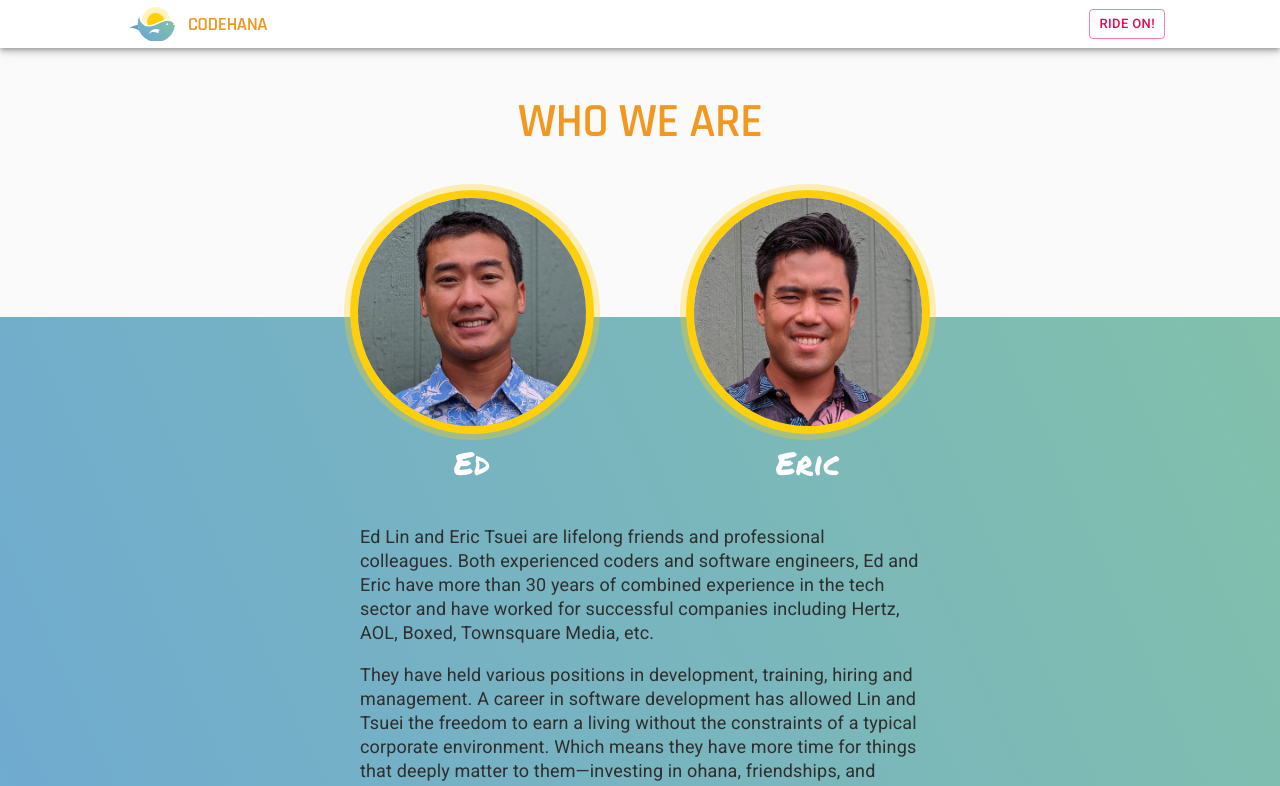
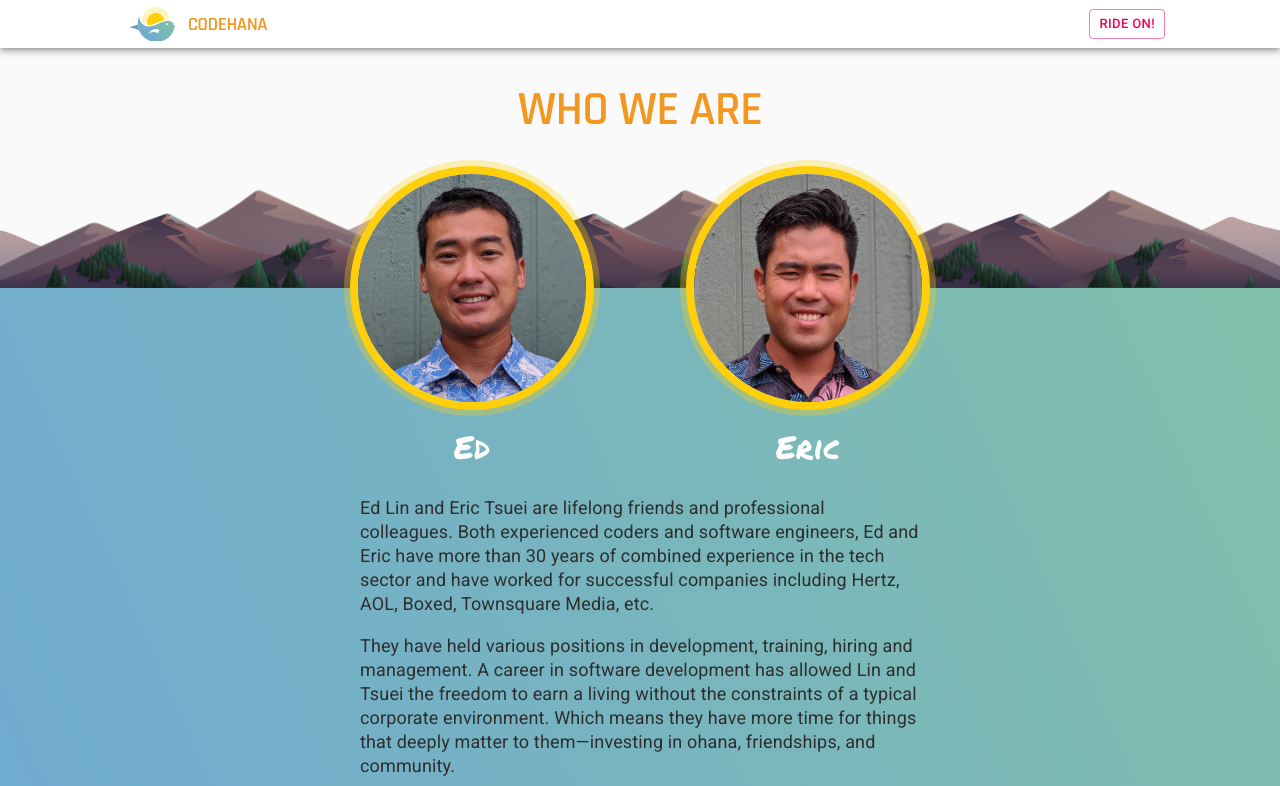
Before and after one commit to codehanadev/web, a Next.js app: page /aboutus in a window 1280 px wide. Shown: the top 786 px of the page. Built offline with nearby package versions, Linux system fonts and the light colour scheme.

Commit message:
about us

```diff
--- a/pages/aboutus/index.js
+++ b/pages/aboutus/index.js
@@ -3,15 +3,17 @@ import styles from './index.module.scss';
 
 export default function AboutUs() {
     return <>
+        <div className={styles.background}>
             <h1 className={styles.header}>Who we are</h1>
             <div className={styles.faces}>
                 <div className={styles.face}>
-                <img src="/aboutus/about_ed.jpg"/>
+                    <img src="/aboutus/about_ed.jpg" />
                     <span>Ed</span>
                 </div>
                 <div className={styles.face}>
-                <img src="/aboutus/about_eric.jpg"/>
+                    <img src="/aboutus/about_eric.jpg" />
                     <span>Eric</span>
+                </div>
             </div>
         </div>
         <div className={styles.Details}>
--- a/pages/aboutus/index.module.scss
+++ b/pages/aboutus/index.module.scss
@@ -2,6 +2,11 @@
 @import '../../styles/_variables.scss';
 
 
+.background {
+  background-image: url('/aboutus/mountains.png');
+  background-repeat: repeat-x;
+  background-size: auto 100%;
+}
 .header {
   @include rsp-pad;
   @include logo-font(600);
@@ -13,28 +18,30 @@
   margin: 0;
   padding: 36px 0 24px;
   @media (min-width: 600px) {
-    padding: 48px 0 36px;
+    padding: 36px 0 24px;
     @include resize-font(4.8rem);
     @include resize-lh(5.2rem);
   }
 }
 
 .faces {
-  margin-bottom: -72px;
   text-align: center;
+  line-height: 0;
+  position: relative;
+  height: calc(124px/2);
   @media (min-width: 420px) {
-    margin-bottom: -96px;
+    height: calc(176px/2);
   }
   @media (min-width: 600px) {
-    margin-bottom: -116px;
+    height: calc(232px/2);
   }
   @media (min-width: 960px) {
-    margin-bottom: -128px;
+    height: calc(256px/2);
   }
   .face {
     display: inline-block;
     max-width: 256px;
-    width: 125px;
+    width: 124px;
     max-height: 256px;
     border: 6px solid rgba(255, 207, 11, .3);
     border-radius: 100%;
@@ -42,7 +49,7 @@
     &:first-child { margin-right: 12px; }
     &:last-child { margin-left: 12px; }
     @media (min-width: 420px) {
-      width: 175px;
+      width: 176px;
       &:first-child { margin-right: 20px; }
       &:last-child { margin-left: 20px; }
     }
@@ -70,14 +77,10 @@
       width: 100%;
       position: absolute;
       font-size: 1.2rem;
-      bottom: -36px;
-      @media (min-width: 600px) {
-        font-size: 1.6rem;
-        bottom: -42px;
-      }
+      bottom: -24px;
       @media (min-width: 960px) {
         font-size: 2rem;
-        bottom: -52px;
+        bottom: -36px;
       }
     }
   }
```
Also changed, not shown: public/aboutus/mountains.png (added). Lines whose indentation alone changed are shown as unchanged.
